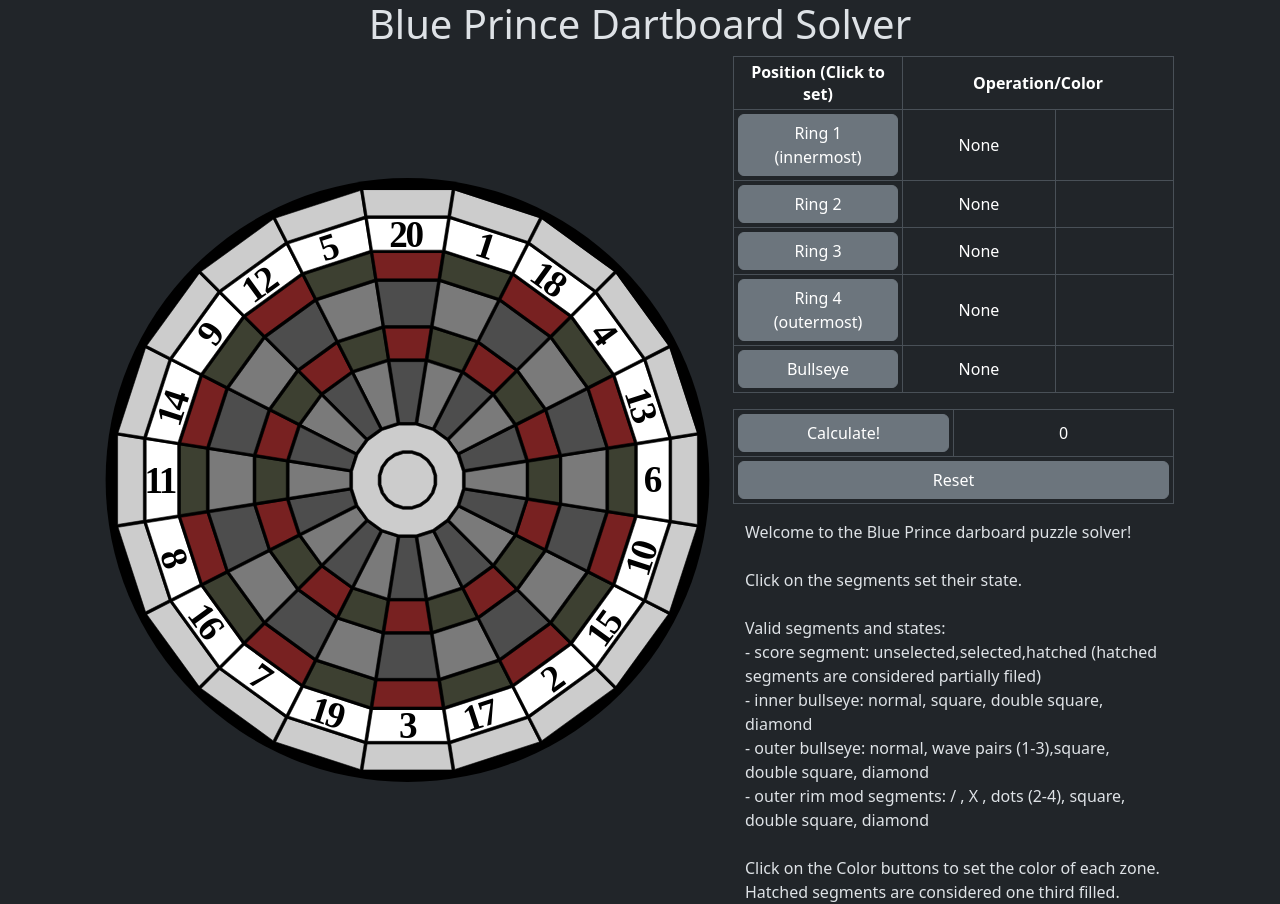
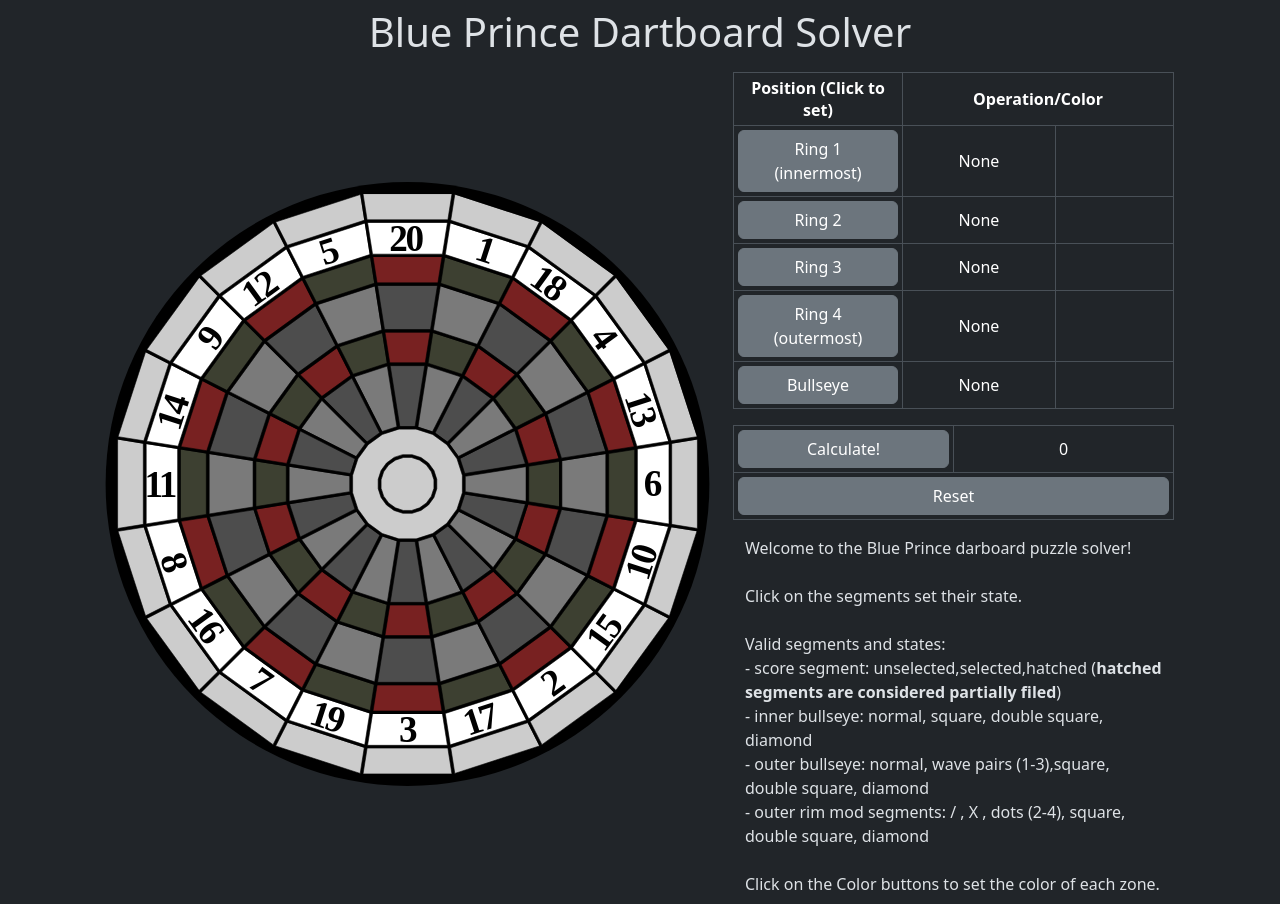
Before and after one commit to radu-gs/blueprince-dartboard-solver, a plain HTML site: page index.html in a window 1280 px wide. Drawn offline with nearby package versions, Linux system fonts and the light colour scheme; a web font is replaced by a local one.

Commit message:
visual cleanup

```diff
--- a/index.html
+++ b/index.html
@@ -15,7 +15,7 @@
 </head>
 
 <body class="mainbody" onload="populateInfoBox()">
-  <div class="col-md-12">
+  <div class="col-md-12 p-2">
     <div class="page-header text-center">
       <h1>
         Blue Prince Dartboard Solver
@@ -23,7 +23,7 @@
     </div>
   </div>
 
-  <div class="container mx-auto">
+  <div class="container">
     <div class="container">
       <div class="row">
         <div class="col col-12 col-md-6 col-lg-8 col-xl-7">
@@ -1035,7 +1035,7 @@
                     <div id="ringt1label" class="colorlabel">None</div>
                   </td>
                   <td>
-                    <div id="ringt1color" class="colorCell text-center">&nbsp;</div>
+                    <div id="ringt1color" class="colorCell">&nbsp;</div>
                   </td>
                 </tr>
                 <tr>
@@ -1118,12 +1118,11 @@
       Welcome to the Blue Prince darboard puzzle solver!<br><br>
       Click on the segments set their state.<br><br>
       Valid segments and states:<br>
-      - score segment: unselected,selected,hatched (hatched segments are considered partially filed)<br>
+      - score segment: unselected,selected,hatched (<b>hatched segments are considered partially filed</b>)<br>
       - inner bullseye: normal, square, double square, diamond<br>
       - outer bullseye: normal, wave pairs (1-3),square, double square, diamond<br>
       - outer rim mod segments: / , X , dots (2-4), square, double square, diamond<br>
-      <br>Click on the Color buttons to set the color of each zone.<br>
-      Hatched segments are considered one third filled.
+      <br>Click on the Color buttons to set the color of each zone.
     </div>
 
 </body>
--- a/style.css
+++ b/style.css
@@ -24,9 +24,6 @@
 .colorCell{
   height: 100%;
   width: 100%;
-  min-height: 2em;
-  min-width: 2em;
-  max-width: 4em;
 }
 .colorlabel
 {min-width: 9em;}
```
